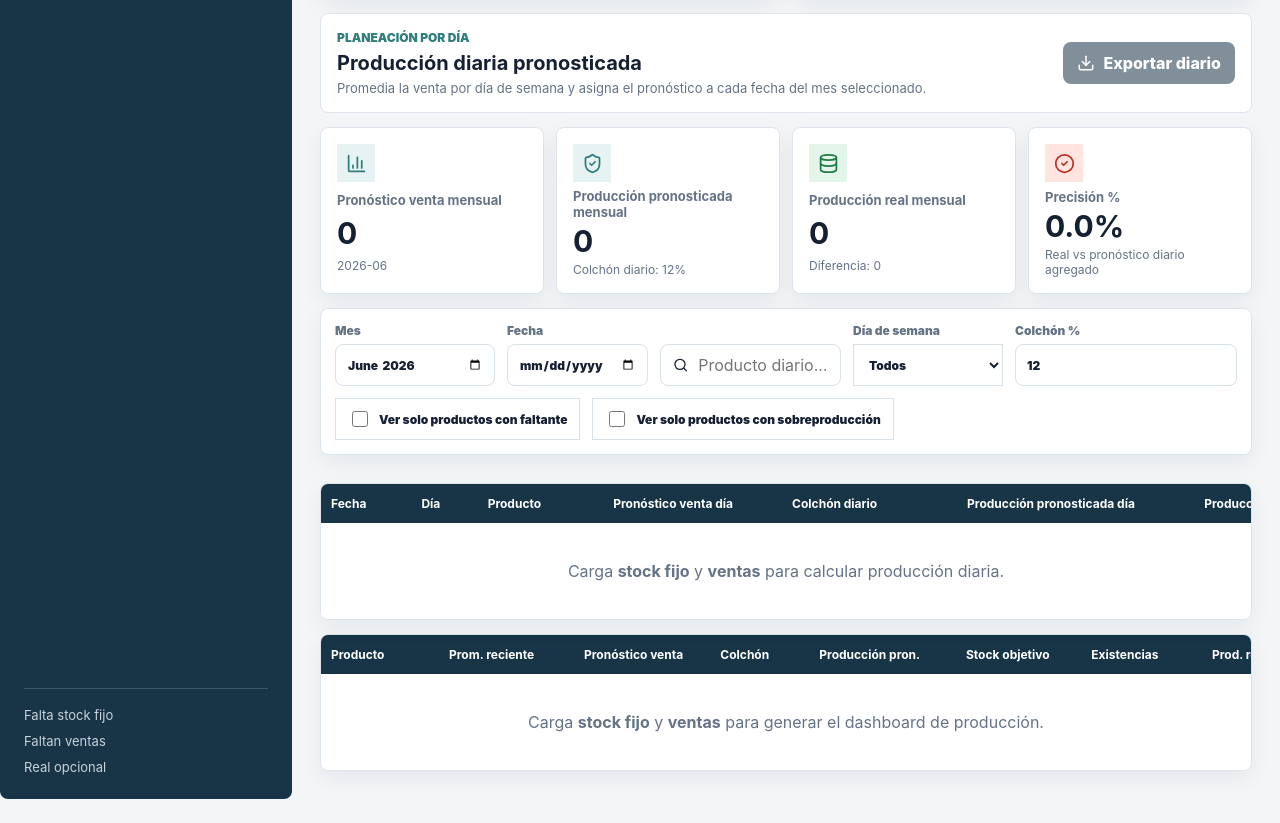
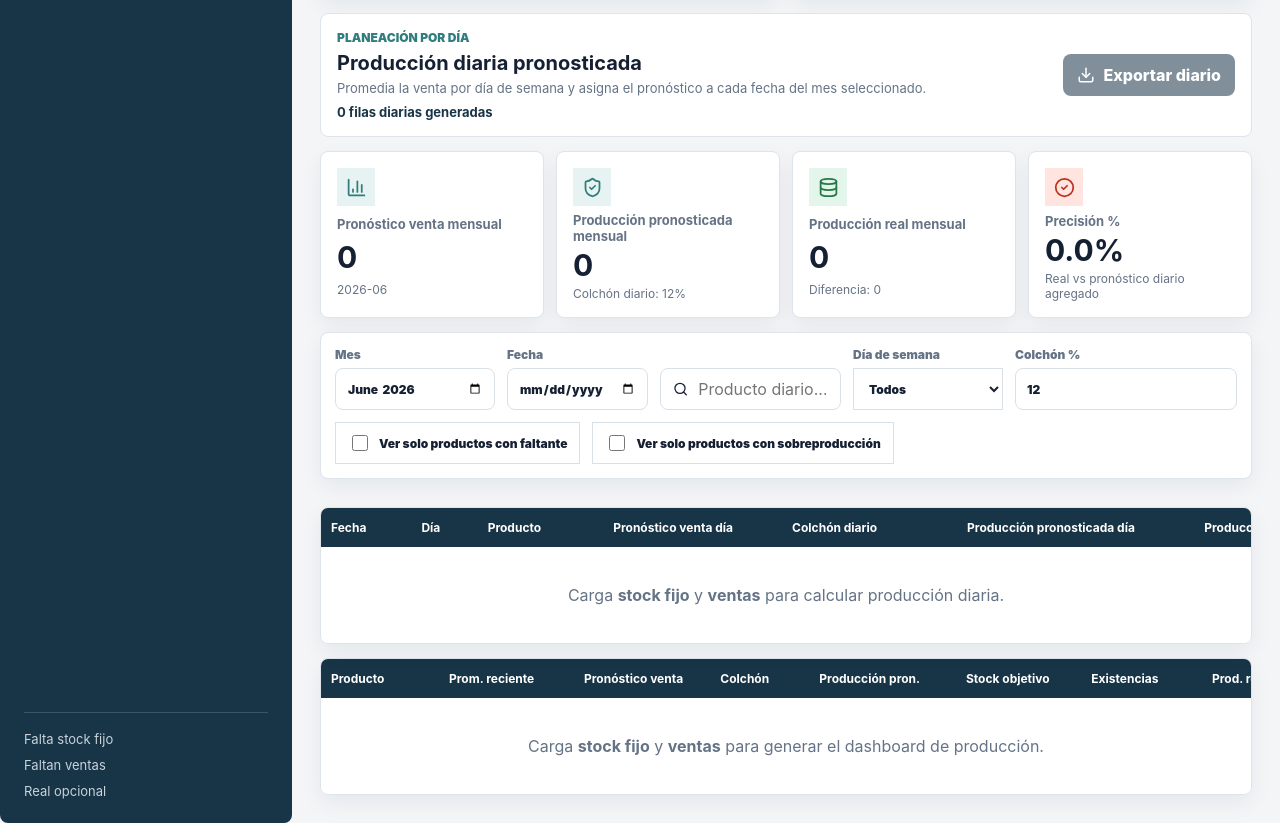
Before and after one commit to dmeza1664-eng/archivo-maestro-web, a React (Vite) app: page / in a window 1280 px wide. Shown: the part 986-1809 px from the top of the page. Before the commit the page ends 1785 px from the top, so only its background shows below. Built offline with nearby package versions, Linux system fonts and the light colour scheme.

Commit message:
Agrega pronostico diario de produccion

```diff
--- a/App.jsx
+++ b/App.jsx
@@ -1,4 +1,4 @@
-import React, { useMemo, useState } from "react";
+import React, { useEffect, useMemo, useState } from "react";
 import { createRoot } from "react-dom/client";
 import JSZip from "jszip";
 import * as XLSX from "xlsx";
@@ -234,6 +234,25 @@ function datesForMonth(monthValue) {
     cursor.setDate(cursor.getDate() + 1);
   }
   return dates;
+}
+
+function detectDominantMonth(records) {
+  const counts = new Map();
+  for (const record of records) {
+    const key = dateKey(record.fecha);
+    if (!key) continue;
+    const monthKey = key.slice(0, 7);
+    counts.set(monthKey, (counts.get(monthKey) || 0) + 1);
+  }
+  let bestMonth = "";
+  let bestCount = 0;
+  for (const [monthKey, count] of counts.entries()) {
+    if (count > bestCount) {
+      bestMonth = monthKey;
+      bestCount = count;
+    }
+  }
+  return bestMonth;
 }
 
 function recordWeekday(record) {
@@ -598,12 +617,13 @@ function calculateWeekdayAverages(ventas) {
   return averages;
 }
 
-function calculateDailyForecast({ stockRows, ventas, realProduction, selectedMonth, dailyBufferPct }) {
+function calculateDailyForecast({ monthlyRows, ventas, realProduction, selectedMonth, dailyBufferPct }) {
   const averages = calculateWeekdayAverages(ventas);
   const realDailyMap = aggregateDailyProductionRows(realProduction);
   const monthDates = datesForMonth(selectedMonth);
+  const productRows = monthlyRows.filter((row) => isValidProduct(row.producto));
 
-  return stockRows.flatMap((productRow) => {
+  return productRows.flatMap((productRow) => {
     const product = productRow.producto;
     const productAverages = averages.get(product) || new Map();
     return monthDates.map((date) => {
@@ -641,11 +661,9 @@ function calculateDailyForecast({ stockRows, ventas, realProduction, selectedMon
 }
 
 function summarizeDailyMonth(rows) {
-  const comparable = rows.filter((row) => row.hasRealData);
-  const source = comparable.length ? comparable : rows;
-  const pronosticoVentaMensual = source.reduce((sum, row) => sum + row.pronosticoVentaDia, 0);
-  const produccionPronosticadaMensual = source.reduce((sum, row) => sum + row.produccionPronosticadaDia, 0);
-  const produccionRealMensual = source.reduce((sum, row) => sum + (row.produccionRealDia || 0), 0);
+  const pronosticoVentaMensual = rows.reduce((sum, row) => sum + row.pronosticoVentaDia, 0);
+  const produccionPronosticadaMensual = rows.reduce((sum, row) => sum + row.produccionPronosticadaDia, 0);
+  const produccionRealMensual = rows.reduce((sum, row) => sum + (row.produccionRealDia || 0), 0);
   const diferenciaMensual = produccionRealMensual - produccionPronosticadaMensual;
   const precision =
     produccionRealMensual > 0
@@ -768,6 +786,7 @@ function App() {
   const [days, setDays] = useState(30);
   const [showMissingReal, setShowMissingReal] = useState(false);
   const [selectedMonth, setSelectedMonth] = useState(defaultMonthValue());
+  const [selectedMonthTouched, setSelectedMonthTouched] = useState(false);
   const [dailyBufferPct, setDailyBufferPct] = useState(12);
   const [dailyDateFilter, setDailyDateFilter] = useState("");
   const [dailyProductQuery, setDailyProductQuery] = useState("");
@@ -789,6 +808,12 @@ function App() {
     setFiles((f) => ({ ...f, real: file.name }));
   }
 
+  useEffect(() => {
+    if (selectedMonthTouched || !ventas.length) return;
+    const detectedMonth = detectDominantMonth(ventas);
+    if (detectedMonth) setSelectedMonth(detectedMonth);
+  }, [ventas, selectedMonthTouched]);
+
   const forecast = useMemo(
     () =>
       calculateForecast({
@@ -809,17 +834,16 @@ function App() {
   const dailyRows = useMemo(
     () =>
       calculateDailyForecast({
-        stockRows,
+        monthlyRows: forecast,
         ventas,
         realProduction,
         selectedMonth,
         dailyBufferPct,
       }),
-    [stockRows, ventas, realProduction, selectedMonth, dailyBufferPct]
+    [forecast, ventas, realProduction, selectedMonth, dailyBufferPct]
   );
 
-  const comparableDailyRows = showMissingReal ? dailyRows : dailyRows.filter((row) => row.hasRealData);
-  const filteredDailyRows = comparableDailyRows.filter((row) => {
+  const filteredDailyRows = dailyRows.filter((row) => {
     if (dailyDateFilter && row.fecha !== dailyDateFilter) return false;
     if (dailyProductQuery && !row.producto.includes(norm(dailyProductQuery))) return false;
     if (dailyWeekdayFilter !== "" && row.weekday !== Number(dailyWeekdayFilter)) return false;
@@ -828,7 +852,7 @@ function App() {
     return true;
   });
 
-  const dailySummary = useMemo(() => summarizeDailyMonth(comparableDailyRows), [comparableDailyRows]);
+  const dailySummary = useMemo(() => summarizeDailyMonth(dailyRows), [dailyRows]);
 
   const summary = useMemo(() => {
     const totalPronosticada = comparableForecast.reduce((a, r) => a + r.produccionPronosticada, 0);
@@ -1087,6 +1111,7 @@ function App() {
               <span className="eyebrow">Planeación por día</span>
               <h3>Producción diaria pronosticada</h3>
               <p>Promedia la venta por día de semana y asigna el pronóstico a cada fecha del mes seleccionado.</p>
+              <strong className="row-counter">{formatNumber(dailyRows.length)} filas diarias generadas</strong>
             </div>
             <button className="primary" onClick={() => exportDailyToExcel(filteredDailyRows, dailySummary)} disabled={!filteredDailyRows.length}>
               <Download size={18} /> Exportar diario
@@ -1125,7 +1150,14 @@ function App() {
           <section className="controls daily-controls">
             <label>
               Mes
-              <input type="month" value={selectedMonth} onChange={(e) => setSelectedMonth(e.target.value)} />
+              <input
+                type="month"
+                value={selectedMonth}
+                onChange={(e) => {
+                  setSelectedMonthTouched(true);
+                  setSelectedMonth(e.target.value);
+                }}
+              />
             </label>
             <label>
               Fecha
--- a/style.css
+++ b/style.css
@@ -497,6 +497,13 @@ label select {
   margin-top: 5px;
 }
 
+.row-counter {
+  color: #183447;
+  display: block;
+  font-size: 13px;
+  margin-top: 8px;
+}
+
 .daily-summary {
   display: grid;
   gap: 12px;
```
